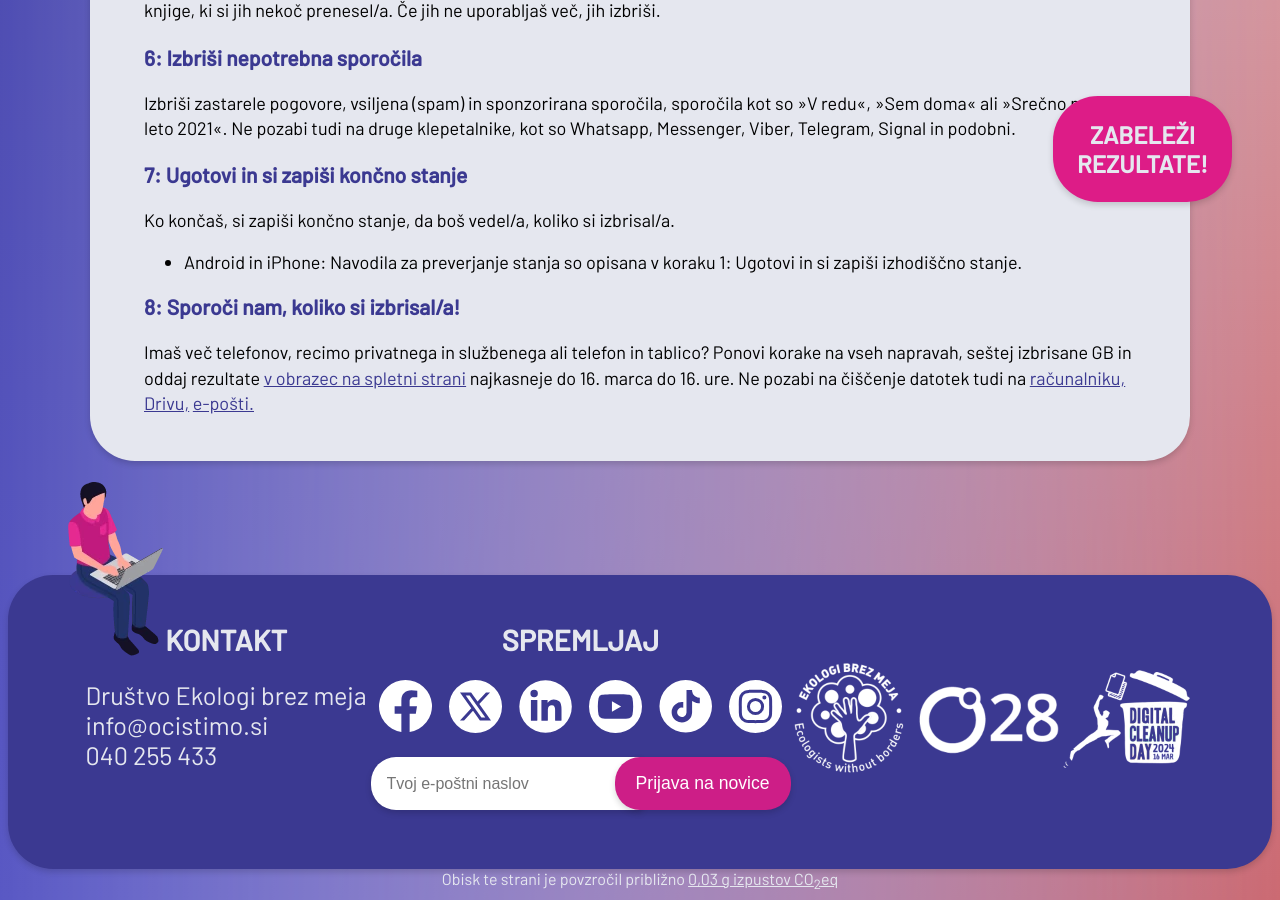
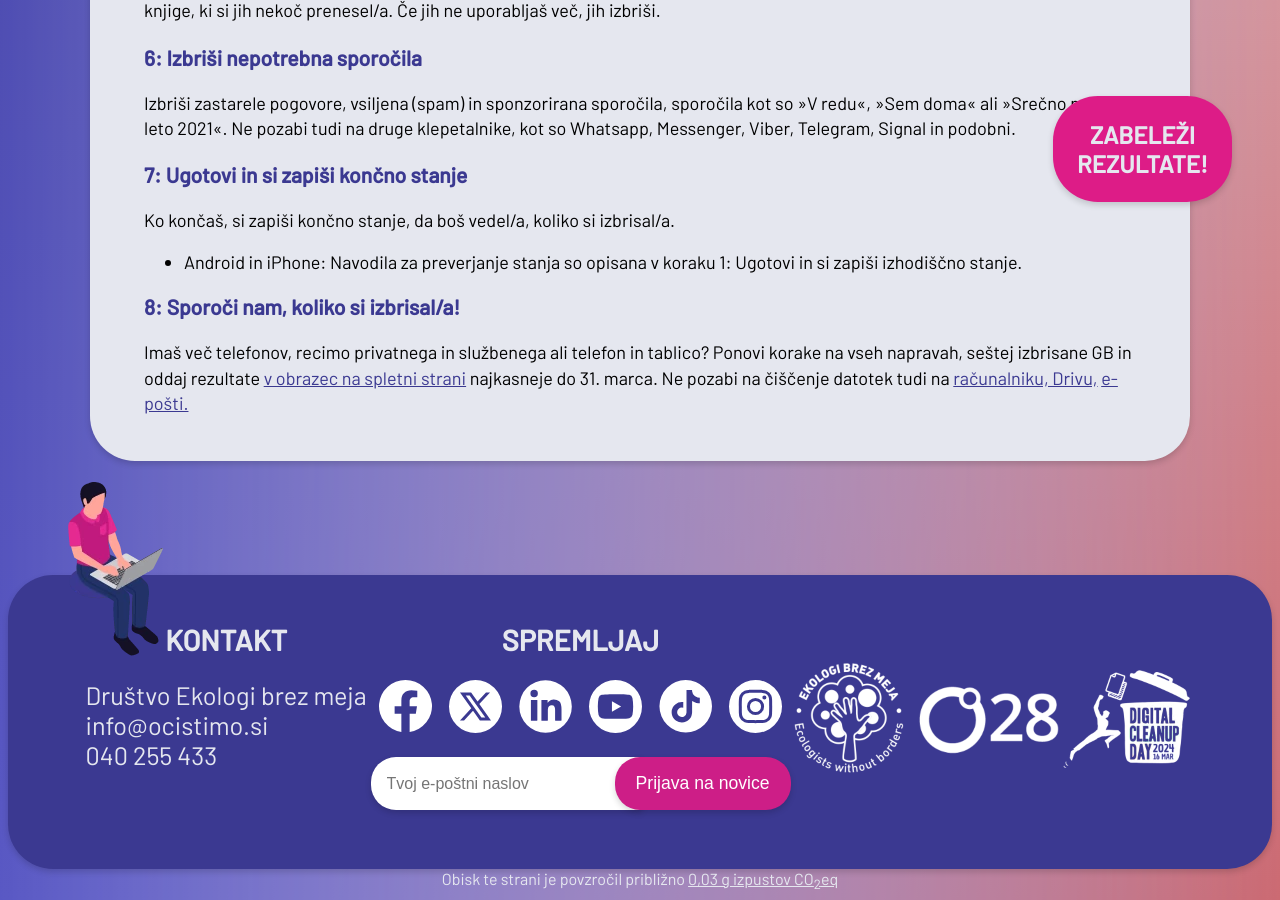
Before and after one commit to ewba/dcd-si, a Jekyll site: the page built from telefon.md, in a window 1280 px wide and 900 px high, scrolled down 1704 px. Built offline with Jekyll 4.4.1, drawn with Linux system fonts in a browser that asks for light colours.

Commit message:
Update telefon.md

```diff
--- a/telefon.md
+++ b/telefon.md
@@ -44,4 +44,4 @@
 - Android in iPhone: Navodila za preverjanje stanja so opisana v koraku 1: Ugotovi in si zapiši izhodiščno stanje.
 
 ### 8: Sporoči nam, koliko si izbrisal/a!
-Imaš več telefonov, recimo privatnega in službenega ali telefon in tablico? Ponovi korake na vseh napravah, seštej izbrisane GB in oddaj rezultate [v obrazec na spletni strani]({{ site.submitURL }}) najkasneje do 16. marca do 16. ure. Ne pozabi na čiščenje datotek tudi na <a href="datoteke.html" target="_blank" rel="noopener">računalniku, Drivu,</a> <a href="eposta.html" target="_blank" rel="noopener">e-pošti.</a>
+Imaš več telefonov, recimo privatnega in službenega ali telefon in tablico? Ponovi korake na vseh napravah, seštej izbrisane GB in oddaj rezultate [v obrazec na spletni strani]({{ site.submitURL }}) najkasneje do 31. marca. Ne pozabi na čiščenje datotek tudi na <a href="datoteke.html" target="_blank" rel="noopener">računalniku, Drivu,</a> <a href="eposta.html" target="_blank" rel="noopener">e-pošti.</a>
```
